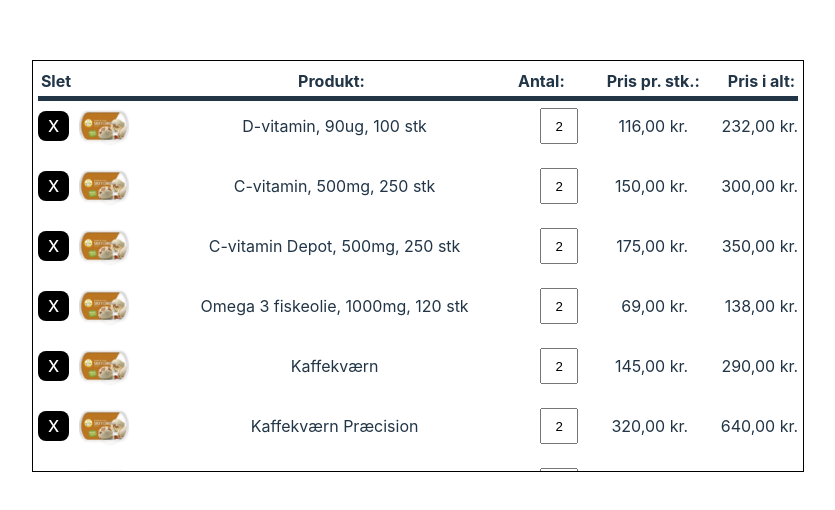
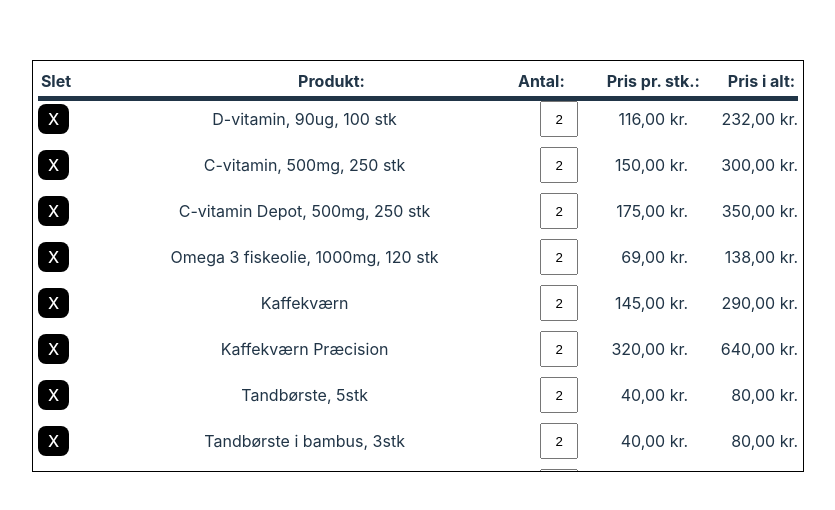
Before and after one commit to Gustavclausen1804/frontend_webtechnology_course, a React (Vite) app: page / in a window 1280 px wide. Shown: the part 134-644 px from the top of the page, without its empty margins (222-1057 px from the left). Built offline with nearby package versions, Linux system fonts and the light colour scheme; the HTML template or start-up script is replaced by a standard one.

Commit message:
Fjern billeder, da vi ikke har nogen

```diff
--- a/src/ProductItem.tsx
+++ b/src/ProductItem.tsx
@@ -2,7 +2,7 @@ import { useState } from 'react';
 import './container.css';
 
 interface ProductItemProps {
-  image: string;
+ // image: string; TODO: tilføj billeder senere.
   name: string;
   price: number;
   onClickDelete: (name: string) => void;
@@ -10,7 +10,7 @@ interface ProductItemProps {
   productQuantity: number;
 }
 
-const ProductItem: React.FC<ProductItemProps> = ({ image, name, price, onClickDelete, productQuantity, onChangeAmount }) => {
+const ProductItem: React.FC<ProductItemProps> = ({  name, price, onClickDelete, productQuantity, onChangeAmount }) => {
 
   const [amount, setAmount] = useState(productQuantity);
 
@@ -30,7 +30,7 @@ const ProductItem: React.FC<ProductItemProps> = ({ image, name, price, onClickDe
 
     <div className="product-item">
       <button className="delete-btn" onClick={() => onClickDelete(name)}>X</button>
-      <img src={image} alt={name} className="product-image" />
+      {/* TODO: Tilføj billede her senere. <img src={image} alt={name} className="product-image" /> */}
       <span className="product-name">{name}</span>
       <input
         type="text"
```
